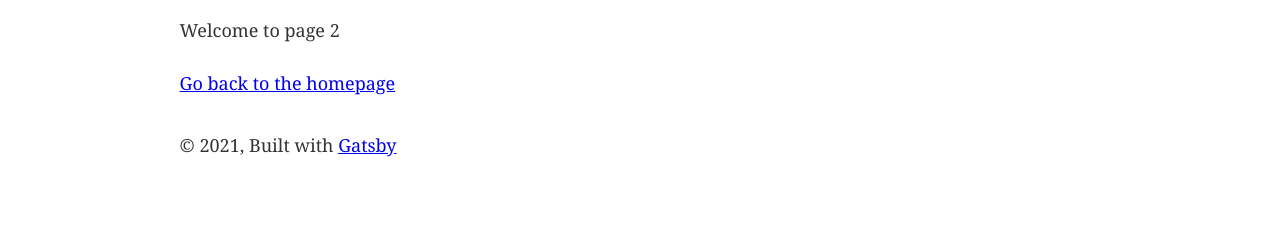
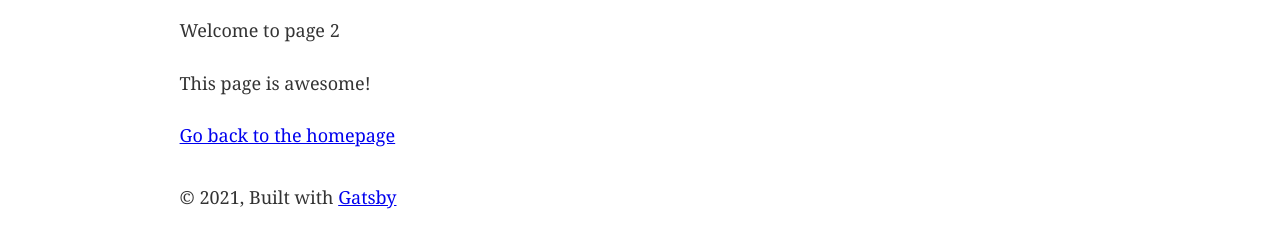
Before and after one commit to rossanodan/gatsby-vercel-playground, a Gatsby site: page /page-2 in a window 1280 px wide. Shown: the part 176-424 px from the top of the page. Built offline with nearby package versions, Linux system fonts and the light colour scheme; Gatsby itself is replaced by a stand-in of ours.

Commit message:
changing page-2

```diff
--- a/src/pages/page-2.js
+++ b/src/pages/page-2.js
@@ -9,6 +9,7 @@ const SecondPage = () => (
     <SEO title="Page two" />
     <h1>Hi from the second page</h1>
     <p>Welcome to page 2</p>
+    <p>This page is awesome!</p>
     <Link to="/">Go back to the homepage</Link>
   </Layout>
 )
```
